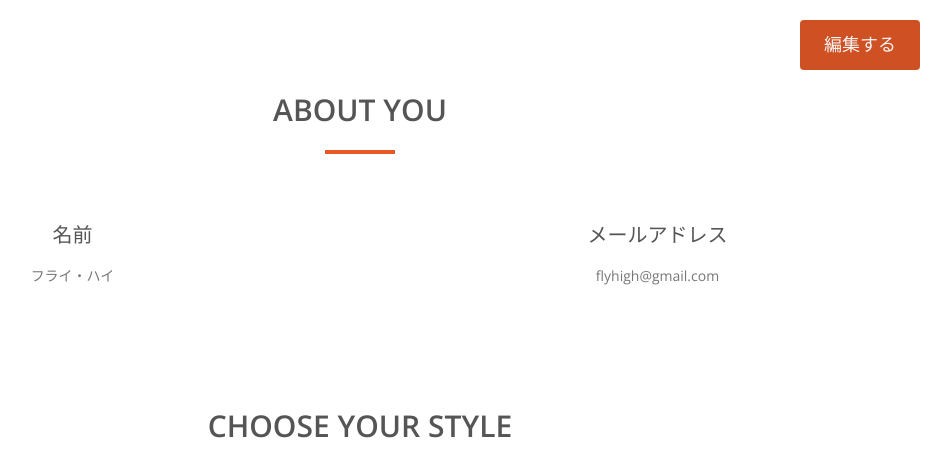
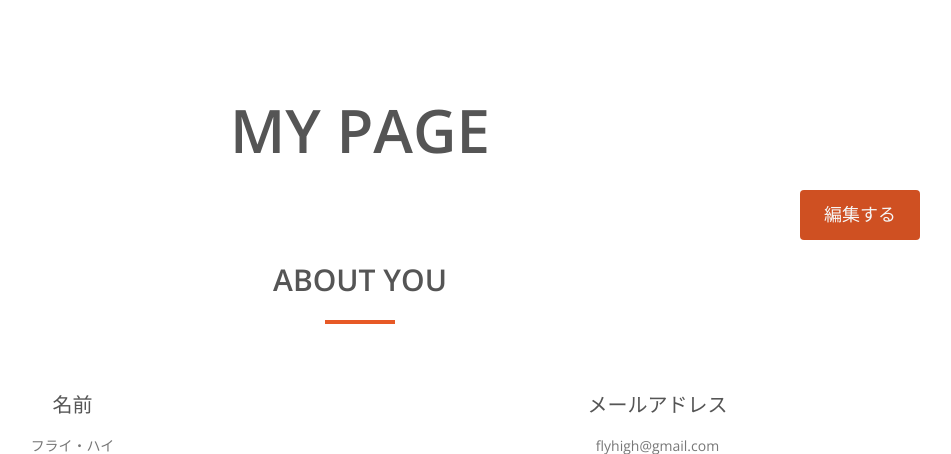
Before and after one commit to ruimaeda/fly_high, a PHP site: page /mypage.php in a window 1280 px wide. Shown: the top 454 px of the page, without its empty margins (280-1231 px from the left). Run offline with PHP 8.4, Linux system fonts and the light colour scheme; some libraries are stand-ins or nearby versions.

Commit message:
my page.phpとcssの変更

```diff
--- a/css/mypage.css
+++ b/css/mypage.css
@@ -113,3 +113,10 @@ h2 {
 .row {
 	text-align: center;
 }
+
+.mypage {
+	text-align: center;
+	font-size: 60px;
+	margin-top: 50px;
+	margin-bottom: 50px;
+}
--- a/mypage.php
+++ b/mypage.php
@@ -72,9 +72,10 @@
 </div> -->
 <!-- About Section -->
 <div id="about">
+<h2 class='mypage'>MY PAGE</h2>
 <a href="#about" class="btn btn-default page-scroll btn2">編集する</a>
   <div class="container">
-    <div class="section-title text-center center">
+      <div class="section-title text-center center">
       <h2>About You</h2>
       <hr>
     </div>
```
